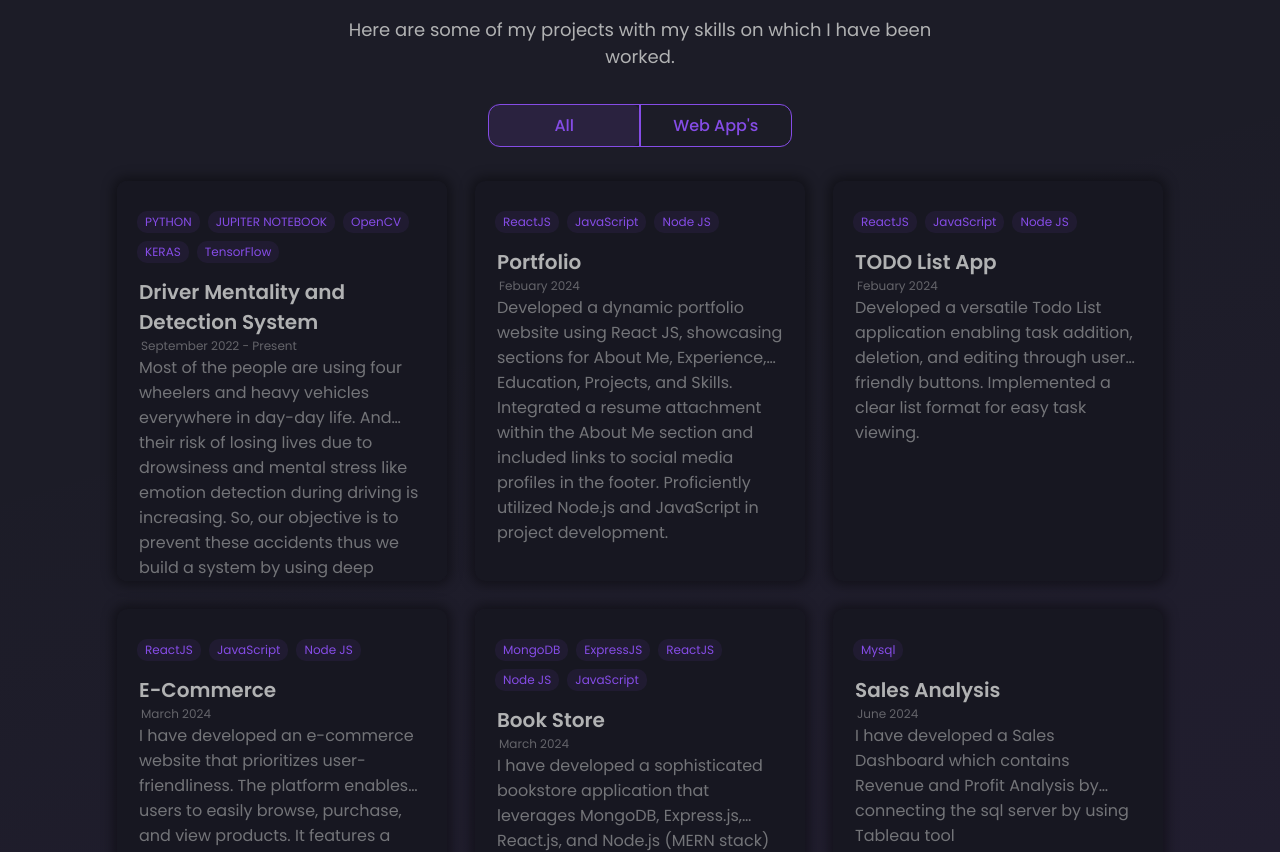
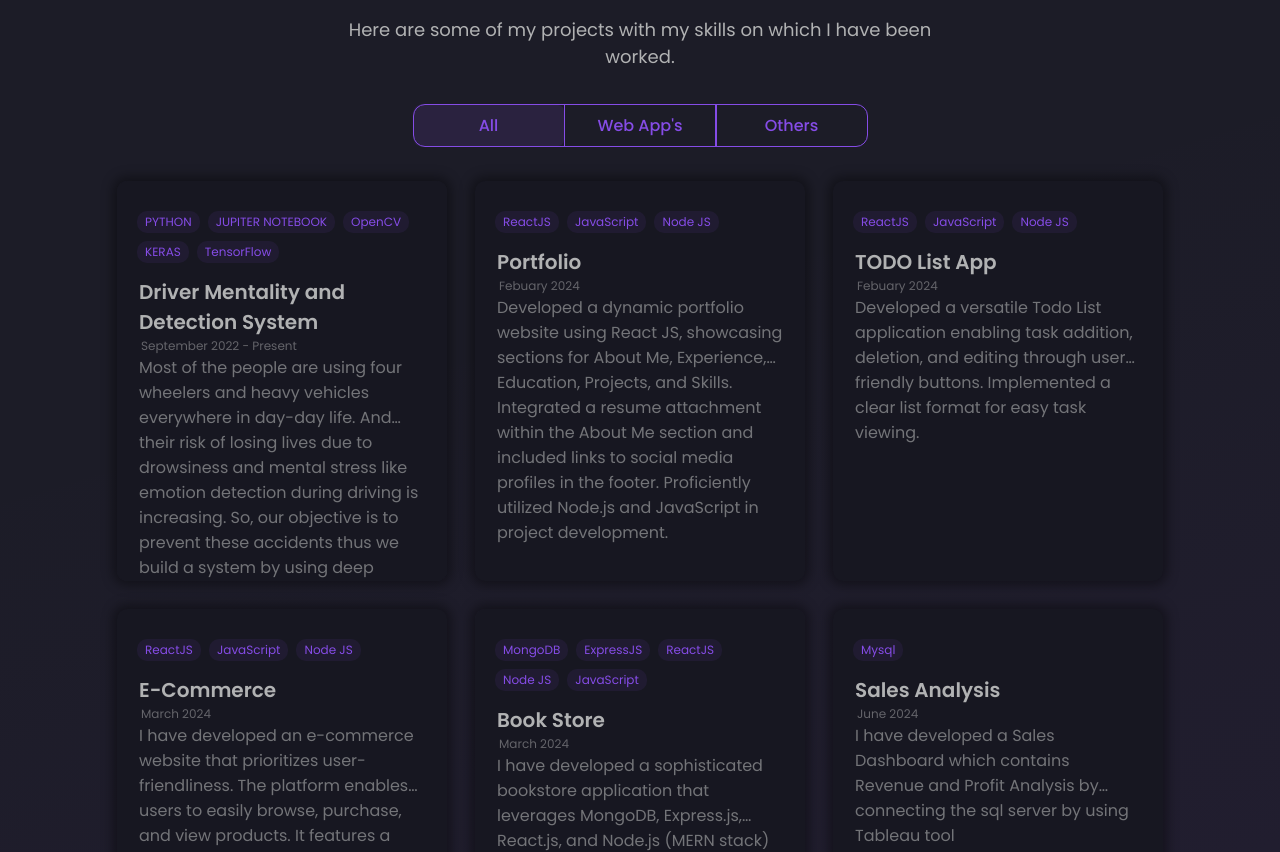
Before and after one commit to saiaravind0014/portfolio_page, a React (Create React App) app: page / in a window 1280 px wide. Shown: the part 2261-3113 px from the top of the page. Built offline with nearby package versions, Linux system fonts and the light colour scheme.

Commit message:
Update index.js
added a field called others

```diff
--- a/src/components/Projects/index.js
+++ b/src/components/Projects/index.js
@@ -123,6 +123,12 @@ const Projects = () => {
           ):(
             <ToggleButton onClick={()=> setToggle("web app")}>Web App's</ToggleButton>
           )}
+        <Divider/>
+          {toggle === "others" ? (
+            <ToggleButton active onClick={()=> setToggle("others")}>Others</ToggleButton>
+          ):(
+            <ToggleButton onClick={()=> setToggle("others")}>Others</ToggleButton>
+          )}
 
         </ToggleGroup>
         <CardContainer>
```
